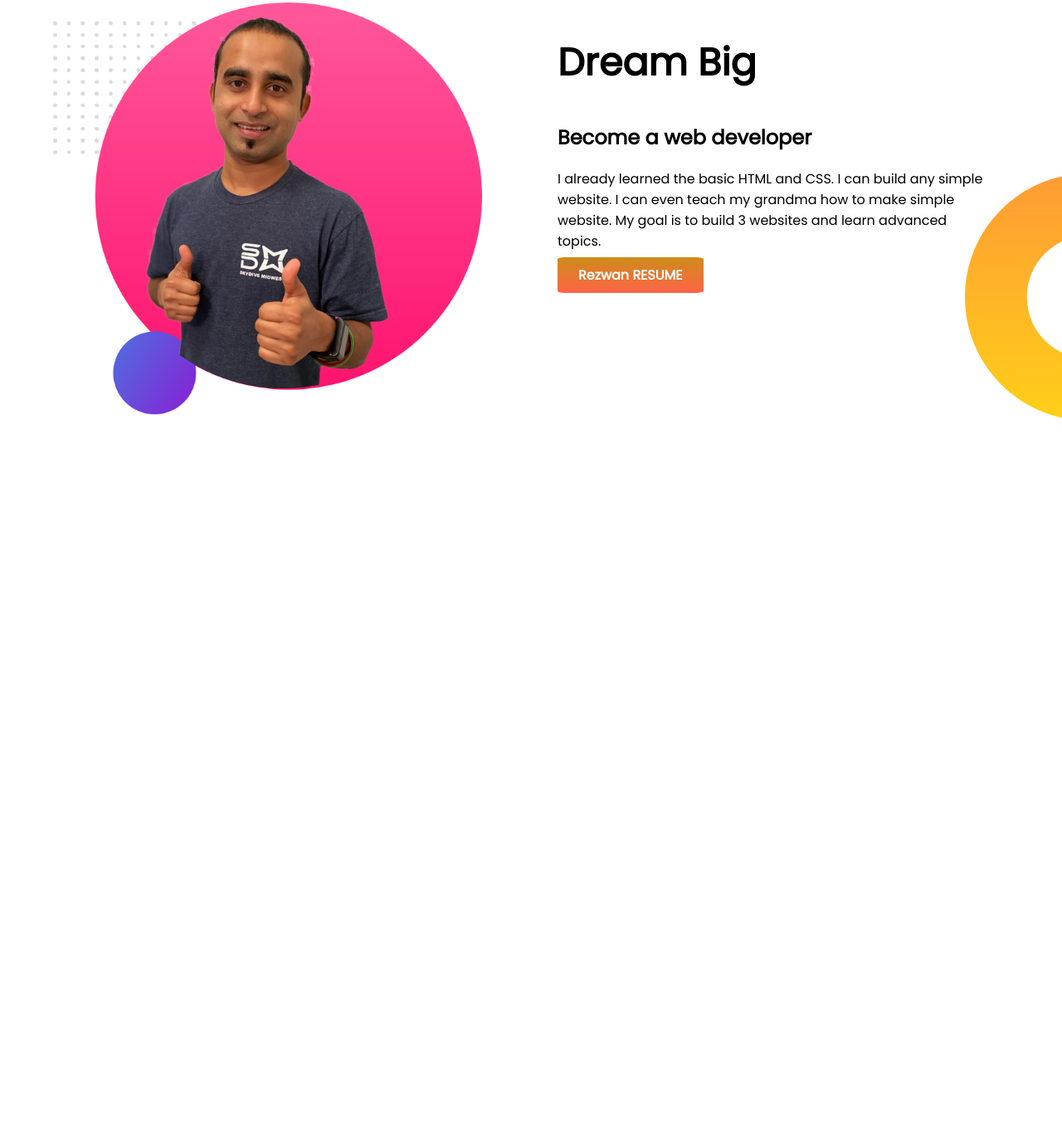
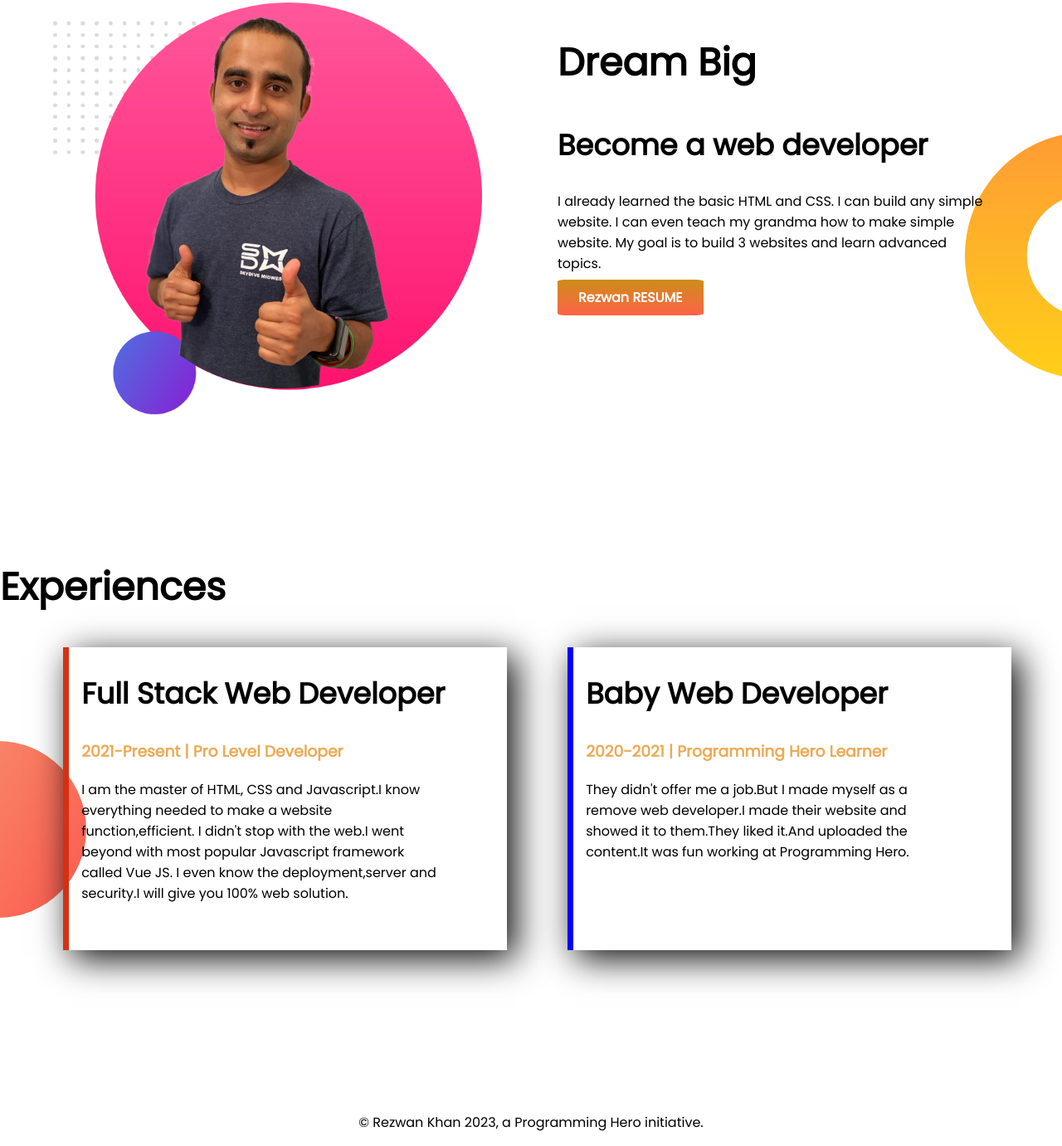
Before and after one commit to Rez01khn/developer-portfolio, a plain HTML site: page index.html in a window 1280 px wide. Shown: the part 645-2026 px from the top of the page at 83% size. Before the commit the page ends 1152 px from the top, so only its background shows below. Drawn offline with Linux system fonts and the light colour scheme.

Commit message:
project done

```diff
--- a/index.html
+++ b/index.html
@@ -10,7 +10,7 @@
     <link rel="stylesheet" href="style.css">
 </head>
 <body>
-    <section class="top-banner">
+    <section class="top-banner flexible">
       <div class="half-width">
         <h1> Welcome To</h1>
         <p><h1> <span class="name-color">Rezwan Khan</span> World </h1></p>
@@ -23,7 +23,7 @@
       </div>
     </section>
 
-    <section class="topdown-banner">
+    <section class="topdown-banner flexible">
         <div class="half-width">
             <img  src="images/jhankar2.png">
         </div>
@@ -35,10 +35,27 @@
         </div>
     </section>
 
+     <section class="backgimg">
+      <h1 class="expr">Experiences</h1>
+        <div class="flexible">
 
+          <div id="shadowone" class="shadow">
+            <h2>Full Stack Web Developer</h2>
+            <h3 class="name-color">2021-Present | Pro Level Developer</h3>
+            <p class="para-width">I am the master of HTML, CSS and Javascript.I know everything needed to make a website function,efficient. I didn't stop with the web.I went beyond with most popular Javascript framework called Vue JS. I even know the deployment,server and security.I will give you 100% web solution.</p>
+      </div>
+      <div id="shadow-second" class="shadow">
+          <h2 class="down">Baby Web Developer</h2>
+          <h3 class="name-color">2020-2021 | Programming Hero Learner</h3>
+          <p class="para-width">They didn't offer me a job.But I made myself as a remove web developer.I made their website and showed it to them.They liked it.And uploaded the content.It was fun working at Programming Hero.</p>
+      </div>
 
-
-
+        </div>
+      </section>
 
 </body>
+
+<footer id="fool">
+  <p>© Rezwan Khan 2023, a Programming Hero initiative.</p>
+</footer>
 </html>
--- a/style.css
+++ b/style.css
@@ -2,9 +2,10 @@ body{
     font-family: 'Poppins', sans-serif;
     margin: 0;
 }
-section{
+.flexible{
     display: flex;
     padding-left: 5%;
+
 }
 .top-banner{
     background-image: url(images/top-banner.png);
@@ -19,7 +20,7 @@ section{
 .topdown-banner{
     padding-top: 10%;
     background-image: url(images/dream-bg.png);
-    background-position:100% 100%;
+    background-position:100% 85%;
     background-repeat: no-repeat;
 
 }
@@ -45,3 +46,36 @@ section{
 h1{
     font-size: 46px;
 }
+.backgimg{
+    background-image:  url(images/exp-bg.png);
+    background-position: left 90% ;
+    background-repeat: no-repeat;
+
+}
+.expr{
+    padding-top: 10%;
+}
+.shadow{
+   width: 45%;
+   margin-left: 1%;
+   margin-right: 5%;
+   padding-left: 15px;
+   padding-bottom: 40px;
+   border-radius: 0;
+   box-shadow: 10px 10px 40px rgb(10, 10, 10);
+   font-weight:  700px;
+}
+#shadowone{
+    border-left: 7px solid rgb(214, 48, 18);
+}
+#shadow-second{
+    border-left: 7px solid blue;
+}
+
+h2{
+    font-size: 35px;
+}
+#fool{
+    text-align: center;
+    padding-top: 14%;
+}
```
